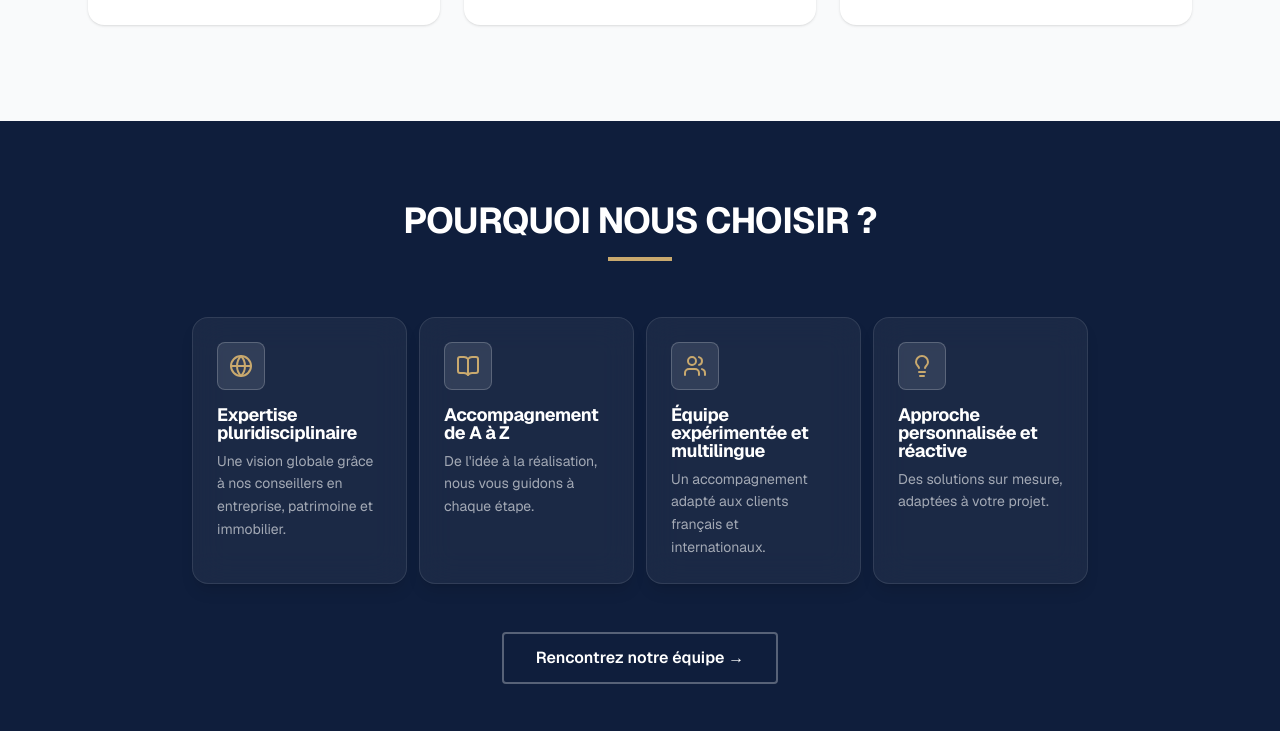
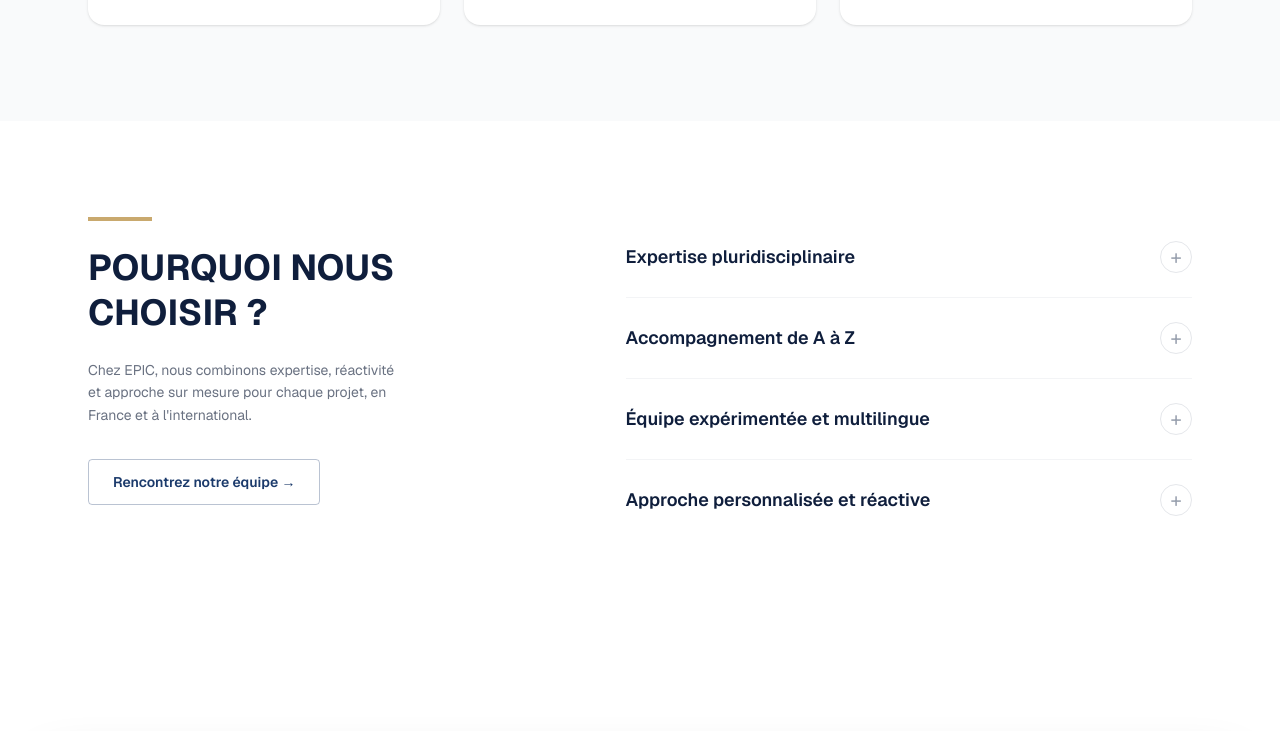
Before and after one commit to marine-png/epic, a Next.js app: page / in a window 1280 px wide. Shown: the part 1480-2211 px from the top of the page. Built offline with nearby package versions, Linux system fonts and the light colour scheme.

Commit message:
feat: pourquoi nous choisir redesign as FAQ accordion layout

```diff
--- a/app/page.tsx
+++ b/app/page.tsx
@@ -4,7 +4,6 @@ import { useEffect, useState } from 'react';
 import { motion } from 'framer-motion';
 import { SparklesCore } from './components/SparklesCore';
 import RadialOrbitalTimeline from './components/RadialOrbitalTimeline';
-import { FeatureGrid } from './components/FeatureGrid';
 import { FeatureCarousel } from './components/FeatureCarousel';
 import { TypewriterEffect } from './components/TypewriterEffect';
 import { Globe, BookOpen, Users, Lightbulb, Briefcase, TrendingUp, Building2 } from 'lucide-react';
@@ -68,6 +67,26 @@ const poleWords = [
   { word: 'Patrimoine', color: '#C9A96E' },
   { word: 'Immobilier', color: '#C9A96E' },
 ];
+
+function AccordionItem({ title, desc }: { title: string; desc: string }) {
+  const [open, setOpen] = useState(false);
+  return (
+    <div className="border-b border-gray-100 last:border-0">
+      <button
+        onClick={() => setOpen(!open)}
+        className="group flex items-center justify-between gap-6 py-6 text-left w-full"
+      >
+        <h3 className="font-semibold text-[#0f1e3c] text-base md:text-lg group-hover:text-[#1B3A6B] transition-colors">{title}</h3>
+        <div className="w-8 h-8 rounded-full border border-gray-200 flex items-center justify-center flex-shrink-0 group-hover:border-[#C9A96E] transition-colors duration-200">
+          <span className="text-gray-400 text-xl leading-none group-hover:text-[#C9A96E] transition-colors" style={{ lineHeight: 1 }}>{open ? '−' : '+'}</span>
+        </div>
+      </button>
+      {open && (
+        <p className="text-gray-500 text-sm leading-relaxed pb-5 pr-12">{desc}</p>
+      )}
+    </div>
+  );
+}
 
 function AnimatedHeroTitle() {
   const [index, setIndex] = useState(0);
@@ -191,21 +210,34 @@ export default function Home() {
       </section>
 
       {/* Pourquoi nous choisir */}
-      <FeatureGrid
-        sectionTitle="Pourquoi nous choisir ?"
-        sectionDescription=""
-        features={[
-          { Icon: Globe, title: 'Expertise pluridisciplinaire', description: 'Une vision globale grâce à nos conseillers en entreprise, patrimoine et immobilier.' },
-          { Icon: BookOpen, title: 'Accompagnement de A à Z', description: "De l'idée à la réalisation, nous vous guidons à chaque étape." },
-          { Icon: Users, title: 'Équipe expérimentée et multilingue', description: 'Un accompagnement adapté aux clients français et internationaux.' },
-          { Icon: Lightbulb, title: 'Approche personnalisée et réactive', description: 'Des solutions sur mesure, adaptées à votre projet.' },
-        ]}
-        footer={
-          <Link href="/a-propos" className="inline-block border-2 border-white/30 text-white font-semibold px-8 py-3 rounded hover:bg-white/10 transition-colors">
-            Rencontrez notre équipe →
-          </Link>
-        }
-      />
+      {/* Pourquoi nous choisir — FAQ layout */}
+      <section className="bg-white py-24">
+        <div className="max-w-6xl mx-auto px-6 flex flex-col lg:flex-row gap-16 lg:gap-24">
+          {/* Gauche */}
+          <div className="lg:w-2/5 flex-shrink-0">
+            <div className="w-16 h-1 bg-[#C9A96E] mb-6" />
+            <h2 className="text-3xl md:text-4xl font-bold text-[#0f1e3c] uppercase leading-tight mb-6">
+              Pourquoi nous<br />choisir ?
+            </h2>
+            <p className="text-gray-500 text-sm leading-relaxed mb-8 max-w-xs">
+              Chez EPIC, nous combinons expertise, réactivité et approche sur mesure pour chaque projet, en France et à l&apos;international.
+            </p>
+            <Link
+              href="/a-propos"
+              className="inline-flex items-center gap-2 text-sm font-semibold text-[#1B3A6B] border border-[#1B3A6B]/30 px-6 py-3 rounded hover:bg-[#1B3A6B] hover:text-white transition-all duration-200"
+            >
+              Rencontrez notre équipe →
+            </Link>
+          </div>
+
+          {/* Droite — accordéon */}
+          <div className="flex-1 flex flex-col">
+            {atouts.map((a) => (
+              <AccordionItem key={a.title} title={a.title} desc={a.desc} />
+            ))}
+          </div>
+        </div>
+      </section>
 
       {/* Blog / Conseils */}
       <section className="py-24 bg-white">
```
